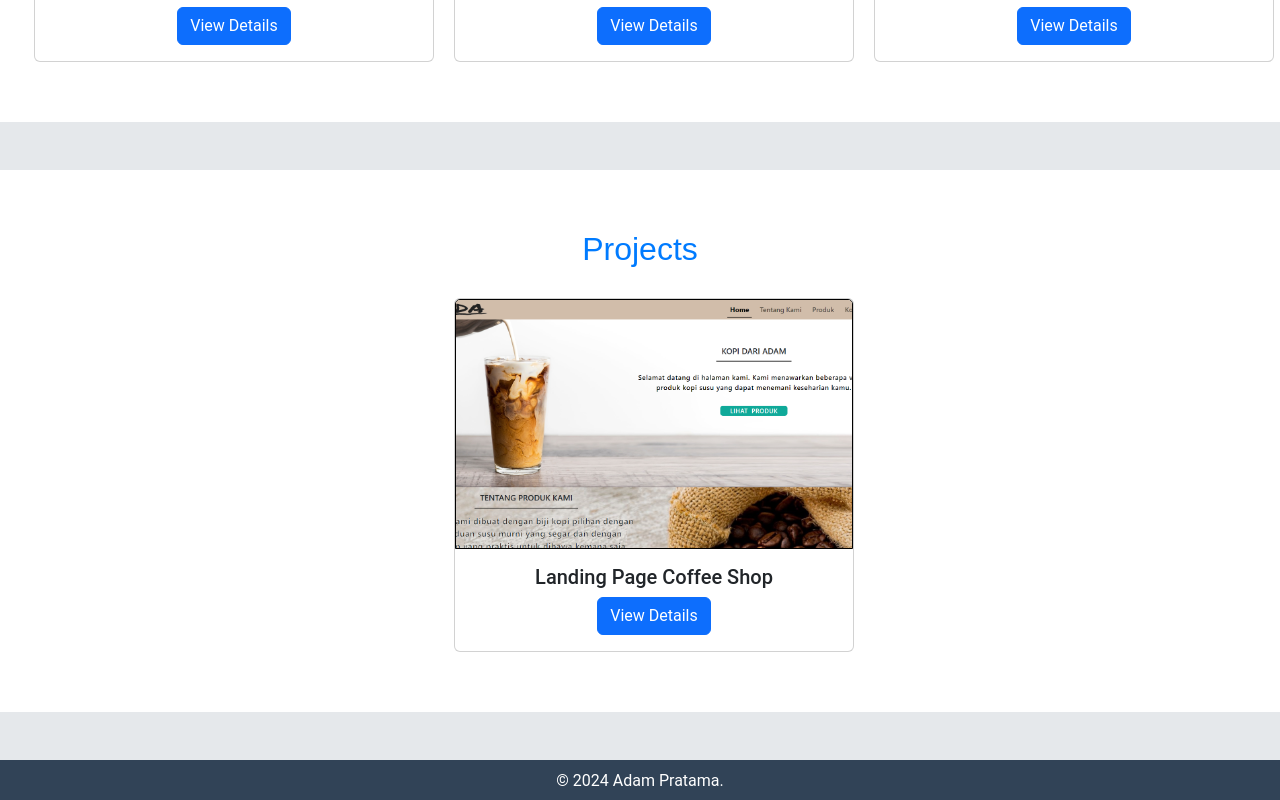
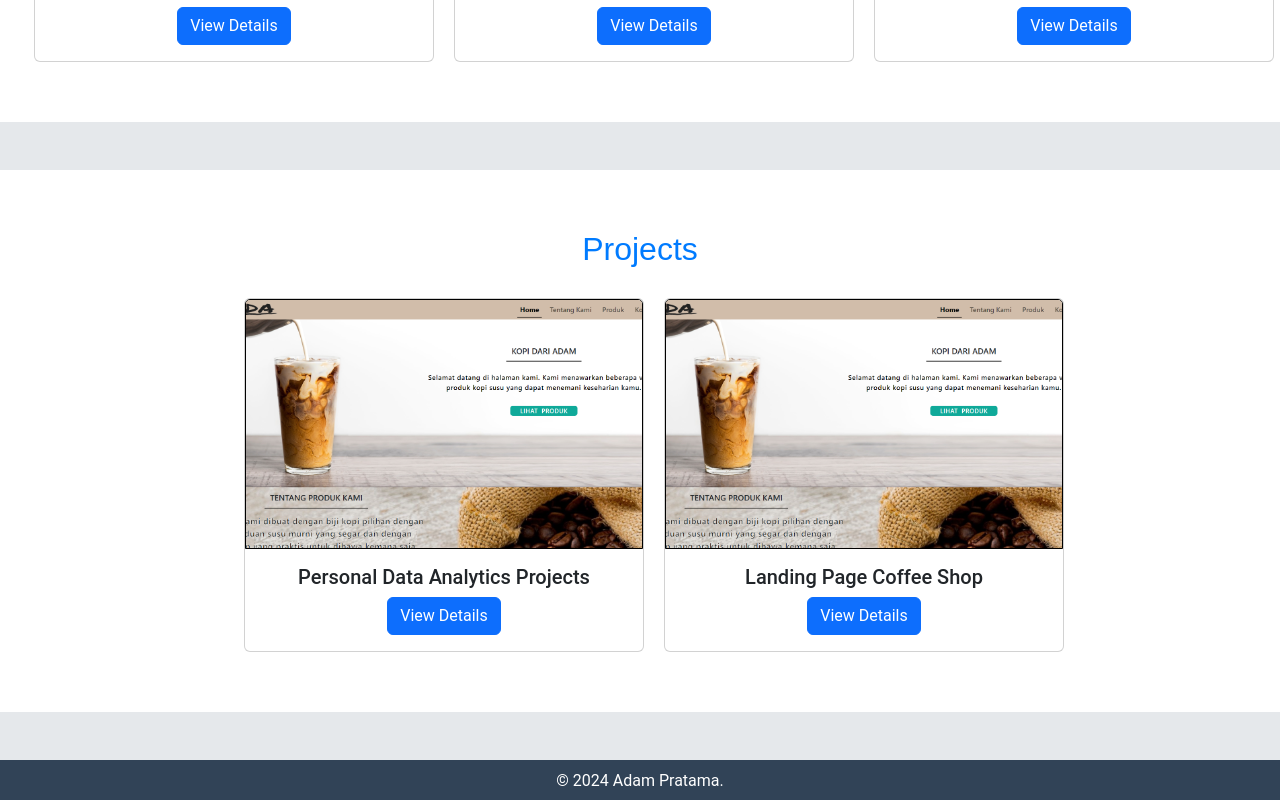
Before and after one commit to adampratama21/portfolio-react, a React (Vite) app: page / in a window 1280 px wide. Shown: the part 3166-3966 px from the top of the page. Built offline with nearby package versions, Linux system fonts and the light colour scheme.

Commit message:
feat: add a new image file to project

```diff
--- a/src/components/App.jsx
+++ b/src/components/App.jsx
@@ -46,6 +46,16 @@ function App() {
 
   const projects = [
     {
+      name: "Personal Data Analytics Projects",
+      description: "Collection of small data analytics projects",
+      techStack: "Currently - Excel, Power BI Desktop",
+      image: landing,
+      repoLink:
+        "https://github.com/adampratama21/data-analytics-projects/tree/main",
+      projectLink:
+        "https://github.com/adampratama21/data-analytics-projects/tree/main",
+    },
+    {
       name: "Landing Page Coffee Shop",
       description: "A landing page for a fictional coffee shop",
       techStack: "HTML, CSS, Bootstrap, JavaScript",
--- a/src/components/Project.jsx
+++ b/src/components/Project.jsx
@@ -1,3 +1,4 @@
+import PropTypes from "prop-types";
 import { useState } from "react";
 import Card from "./Card";
 import ProjectModal from "./ProjectModal";
@@ -38,3 +39,16 @@ export default function Project({ projects }) {
     </>
   );
 }
+
+Project.propTypes = {
+  projects: PropTypes.arrayOf(
+    PropTypes.shape({
+      name: PropTypes.string.isRequired,
+      description: PropTypes.string,
+      techStack: PropTypes.string,
+      image: PropTypes.string,
+      repoLink: PropTypes.string,
+      projectLink: PropTypes.string,
+    }),
+  ).isRequired,
+};
```
Also changed, not shown: src/components/ProjectModal.jsx (+14 -0 lines), src/assets/images/data_projects.PNG (added).
